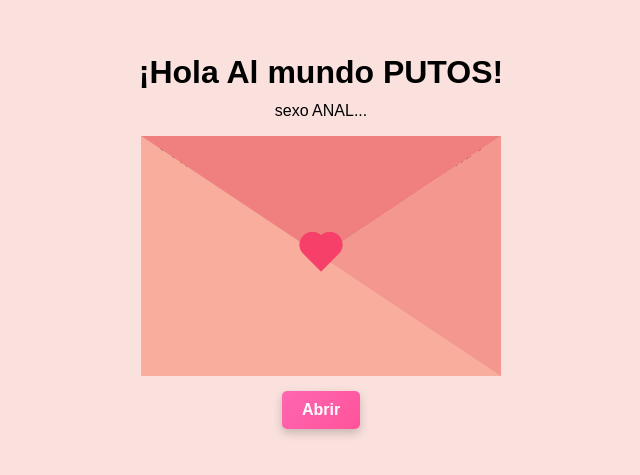
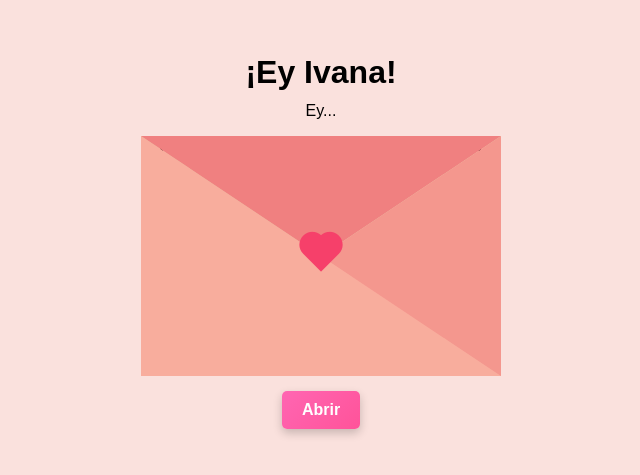
Before and after one commit to Rosalesw/birthday-letter, a plain HTML site: page index.html in a window 1280 px wide. Shown: the part 169-644 px from the top of the page, without its empty margins (319-959 px from the left). Drawn offline with nearby package versions, Linux system fonts and the light colour scheme; a web font is replaced by a local one.

Commit message:
Update index.html

```diff
--- a/index.html
+++ b/index.html
@@ -14,17 +14,17 @@
       rel="stylesheet"
     />
     <link rel="stylesheet" href="styles.css" />
-    <title>Putos</title>
+    <title>Carta</title>
   </head>
 
   <body>
-    <h1>¡Hola Al mundo PUTOS!</h1>
-    <p class="psorpresa">sexo ANAL...</p>
+    <h1>¡Ey Ivana!</h1>
+    <p class="psorpresa">Ey...</p>
 
     <div class="contenedor" id="AbrirContenedor">
       <div class="superior"></div>
       <div class="mensaje">
-        ¿De qué murió Bob Marley? De un porrazo.
+        Activa la racha hptasad
         <p>Att: IngLuis.</p>
       </div>
       <div class="carta">
```
